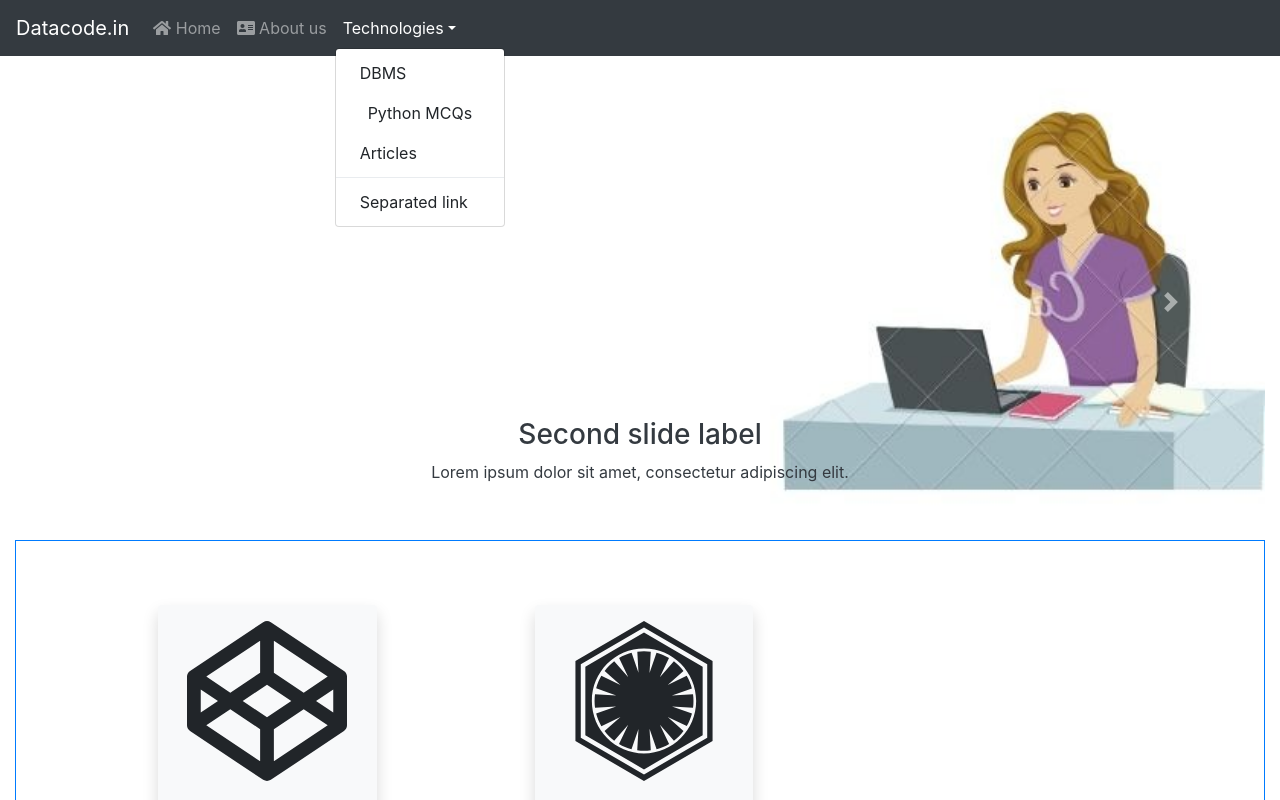
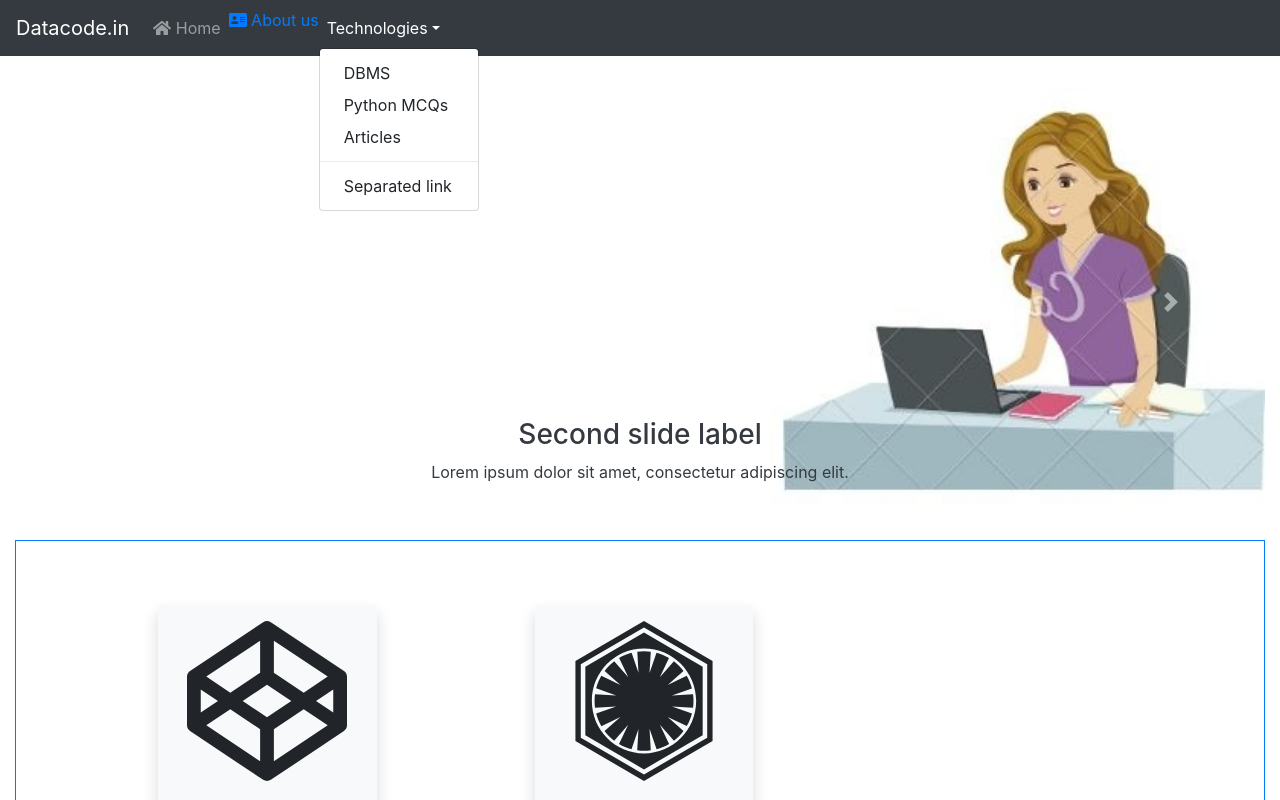
Before and after one commit to akshayDatacode/react-datacode, a React (Create React App) app: page / in a window 1280 px wide. Both pictures are taken after a click on the button "Technologies". Shown: the top 800 px of the page. Built offline with nearby package versions, Linux system fonts and the light colour scheme.

Commit message:
deplotment try 8

```diff
--- a/src/components/header_component/HeaderComponent.jsx
+++ b/src/components/header_component/HeaderComponent.jsx
@@ -19,23 +19,23 @@ class HeaderComponent extends Component {
                   <FontAwesomeIcon icon={faHome} /> Home
                 </Nav.Link>
               </Link>
-              <Link to="/aboutus">
-                <Nav.Link>
-                  <FontAwesomeIcon icon={faAddressCard} /> About us
-                </Nav.Link>
-              </Link>
+              <a href="/aboutus">
+                <FontAwesomeIcon icon={faAddressCard} /> About us
+              </a>
               <NavDropdown title="Technologies" id="basic-nav-dropdown">
                 <Link to="/dbms_interview_question">
                   <NavDropdown.Item>DBMS</NavDropdown.Item>
                 </Link>
-                <Nav.Link href="react-datacode/#/python_mcqs">
-                  <NavDropdown.Item>Python MCQs</NavDropdown.Item>
-                </Nav.Link>
-                <Link to="/dbms_interview_question">
+
+                <NavDropdown.Item href="/react-datacode/#/python_mcqs">
+                  Python MCQs
+                </NavDropdown.Item>
+
+                <Link href="/react-datacode/#/python_mcqs">
                   <NavDropdown.Item>Articles</NavDropdown.Item>
                 </Link>
                 <NavDropdown.Divider />
-                <NavDropdown.Item href="/action/3.90">
+                <NavDropdown.Item href="/action/3.100">
                   Separated link
                 </NavDropdown.Item>
               </NavDropdown>
```
